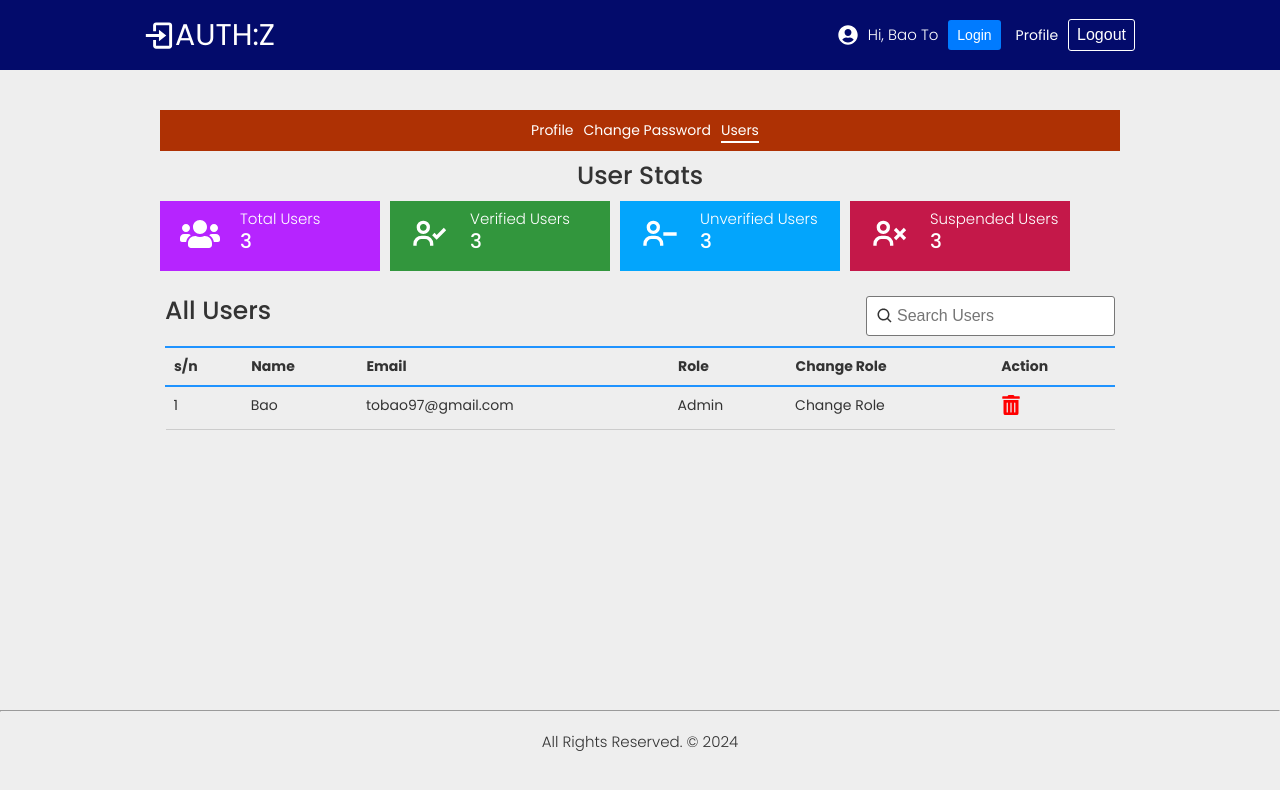
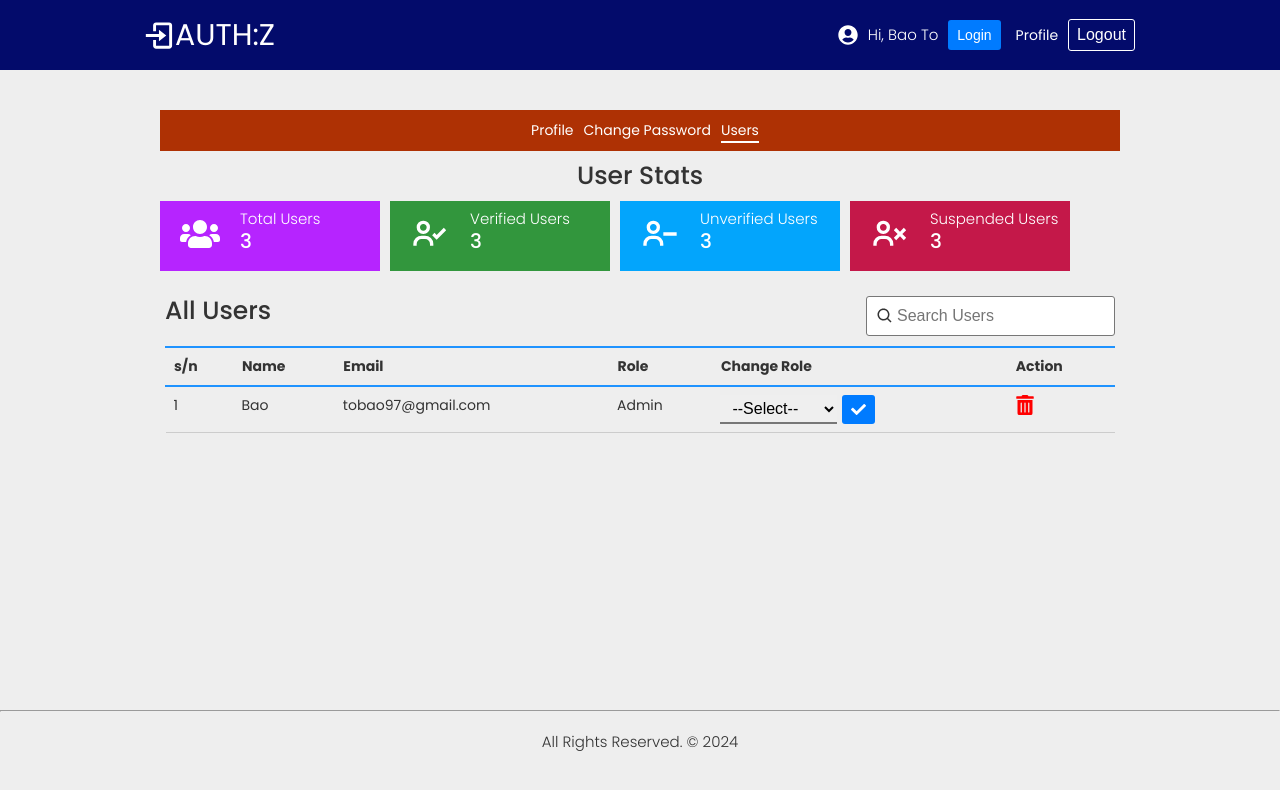
Before and after one commit to tobao/MernAuthFrontend, a React (Create React App) app: page /users in a window 1280 px wide. Shown: the top 790 px of the page. Built offline with nearby package versions, Linux system fonts and the light colour scheme.

Commit message:
Change Role Component

```diff
--- /dev/null
+++ b/src/components/changeRole/ChangeRole.js
@@ -0,0 +1,25 @@
+import React, { useState } from 'react'
+import { FaCheck } from 'react-icons/fa'
+
+const ChangeRole = () => {
+  const [userRole, setUserRole] = useState('')
+
+  return (
+    <div className="sort">
+      <form action="" className="--flex-start">
+        <select value={userRole} onChange={(e) => setUserRole(e.target.value)}>
+          <option value="">--Select--</option>
+          <option value="subscriber">Subscriber</option>
+          <option value="author">Author</option>
+          <option value="admin">Admin</option>
+          <option value="suspended">Suspended</option>
+        </select>
+        <button className="--btn --btn-primary">
+          <FaCheck size={15} />
+        </button>
+      </form>
+    </div>
+  )
+}
+
+export default ChangeRole
--- a/src/pages/userLists/UserLists.js
+++ b/src/pages/userLists/UserLists.js
@@ -4,6 +4,7 @@ import './UserLists.scss'
 import UserStats from '../../components/userStats/UserStats'
 import Search from '../../components/search/Search'
 import { FaTrashAlt } from 'react-icons/fa'
+import ChangeRole from '../../components/changeRole/ChangeRole'
 
 const UserLists = () => {
   return (
@@ -39,7 +40,7 @@ const UserLists = () => {
                   <td>Bao</td>
                   <td>tobao97@gmail.com</td>
                   <td>Admin</td>
-                  <td>Change Role</td>
+                  <td><ChangeRole/></td>
                   <td>
                     <span><FaTrashAlt size={20} color="red" /></span>
                   </td>
```
